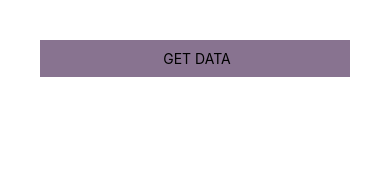
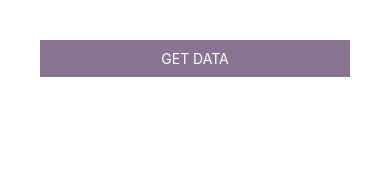
Before and after one commit to syifacy/training-react-native, a React Native app: screen / in a window 390 px wide. Shown: the top 177 px of the page. Built offline with nearby package versions, Linux system fonts and the light colour scheme.

Commit message:
finishing UI

```diff
--- /dev/null
+++ b/src/components/FlatList/Constants.FlatListCell.js
@@ -0,0 +1,58 @@
+export const dataDummy = {
+   listDummy: [
+        {
+          id:1,
+          title: "ABC lima dasar",
+          desc: "Permainan jaman bahela",
+          image:require("../../images/abclimadasar.png")
+        },
+        {
+          id: 2,
+          title: "Hompimpa alaium gambreng",
+          desc:"Ketika membutuhkan decision siapa yang jaga",
+          image: require("../../images/hompimpa.png")
+        },
+        {
+          id: 3,
+          title: "Suit",
+          desc:"Ketika menentukan siapa yang duluan jalan",
+          image: require("../../images/suit.png")
+        },
+        {
+          id:4,
+          title: "ABC lima dasar",
+          desc: "Permainan jaman bahela",
+          image:require("../../images/abclimadasar.png")
+        },
+        {
+          id: 5,
+          title: "Hompimpa alaium gambreng",
+          desc:"Ketika membutuhkan decision siapa yang jaga",
+          image: require("../../images/hompimpa.png")
+        },
+        {
+          id: 6,
+          title: "Suit",
+          desc:"Ketika menentukan siapa yang duluan jalan",
+          image: require("../../images/suit.png")
+        },
+        {
+          id:7,
+          title: "ABC lima dasar",
+          desc: "Permainan jaman bahela",
+          image:require("../../images/abclimadasar.png")
+        },
+        {
+          id: 8,
+          title: "Hompimpa alaium gambreng",
+          desc:"Ketika membutuhkan decision siapa yang jaga",
+          image: require("../../images/hompimpa.png")
+        },
+        {
+          id: 9,
+          title: "Suit",
+          desc:"Ketika menentukan siapa yang duluan jalan",
+          image: require("../../images/suit.png")
+        }
+      ]
+}
--- a/src/components/FlatList/FlatListCell.js
+++ b/src/components/FlatList/FlatListCell.js
@@ -2,54 +2,35 @@ import React, {Component} from 'react';
 import {
   FlatList,
   View,
+  TouchableOpacity,
   Image,
   Text,
 } from 'react-native';
-import styles from '../../screen/List/BoardList.style'
+import styles from '../../screen/List/BoardList.style';
+import {dataDummy} from './Constants.FlatListCell';
 
 class FlatListCell extends Component{
   constructor(props){
     super(props);
-    this.state ={
-      listDummy: [
-        {
-          id:1,
-          title: "ABC lima dasar",
-          desc: "Permainan jaman bahela",
-          image:require("../../images/abclimadasar.png")
-        },
-        {
-          id: 2,
-          title: "Hompimpa alaium gambreng",
-          desc:"Ketika membutuhkan decision siapa yang jaga",
-          image: require("../../images/hompimpa.png")
-        },
-        {
-          id: 3,
-          title: "Suit",
-          desc:"Ketika menentukan siapa yang duluan jalan",
-          image: require("../../images/suit.png")
-        }
-      ]
-    }
+
   }
-  _keyExtractor = (item, index) => index;
+  _keyExtractor = (item, index) => index.toString();
   _renderItem = ({item, index}) =>{
     console.log(item);
     return(
-      <View style={styles.containerCell}>
+      <TouchableOpacity style={styles.containerCell}>
         <Image style={styles.image} source={item.image}/>
         <View style={styles.containerText}>
           <Text>{item.title}</Text>
           <Text>{item.desc}</Text>
         </View>
-      </View>
+      </TouchableOpacity>
     )
   }
   render(){
     return(
       <FlatList
-        data={this.state.listDummy}
+        data={dataDummy.listDummy}
         renderItem={this._renderItem}
         keyExtractor={this._keyExtractor}
       />
--- a/src/screen/List/BoardList.js
+++ b/src/screen/List/BoardList.js
@@ -2,6 +2,7 @@ import React, {Component} from 'react';
 import {connect} from 'react-redux';
 import {
   View,
+  ScrollView,
   ActivityIndicator,
   TouchableOpacity,
   Text,
@@ -18,7 +19,6 @@ class BoardList extends Component {
   _onPress = () =>{
     this.props.loadingNow();
     setTimeout(()=>{
-      console.log("Timeout")
         this.props.loadList();
     }, 1000)
   }
@@ -26,12 +26,12 @@ class BoardList extends Component {
   render(){
     const {loadSuccess, isLoading} = this.props;
       return(
-        <View>
+        <ScrollView>
           <TouchableOpacity
             style={styles.buttonBoard}
             onPress={this._onPress}
           >
-           <Text> GET DATA</Text>
+           <Text style={{color:'#FFFFFF'}}>GET DATA</Text>
           </TouchableOpacity>
         {
           isLoading ?
@@ -40,13 +40,13 @@ class BoardList extends Component {
           </View>
           :
           loadSuccess?
-          <View>
+          <View style={styles.containerFlatList}>
             <FlatListCell />
           </View>
           :
           <View><Text></Text></View>
         }
-        </View>
+      </ScrollView>
     )
   }
 }
--- a/src/screen/List/BoardList.style.js
+++ b/src/screen/List/BoardList.style.js
@@ -51,7 +51,11 @@ const styles = StyleSheet.create({
     flexWrap:'wrap',
     alignItems: 'flex-start',
     marginLeft: 10
+  },
+  containerFlatList:{
+    marginLeft: 10
   }
+
 });
 
 export default styles;
```
